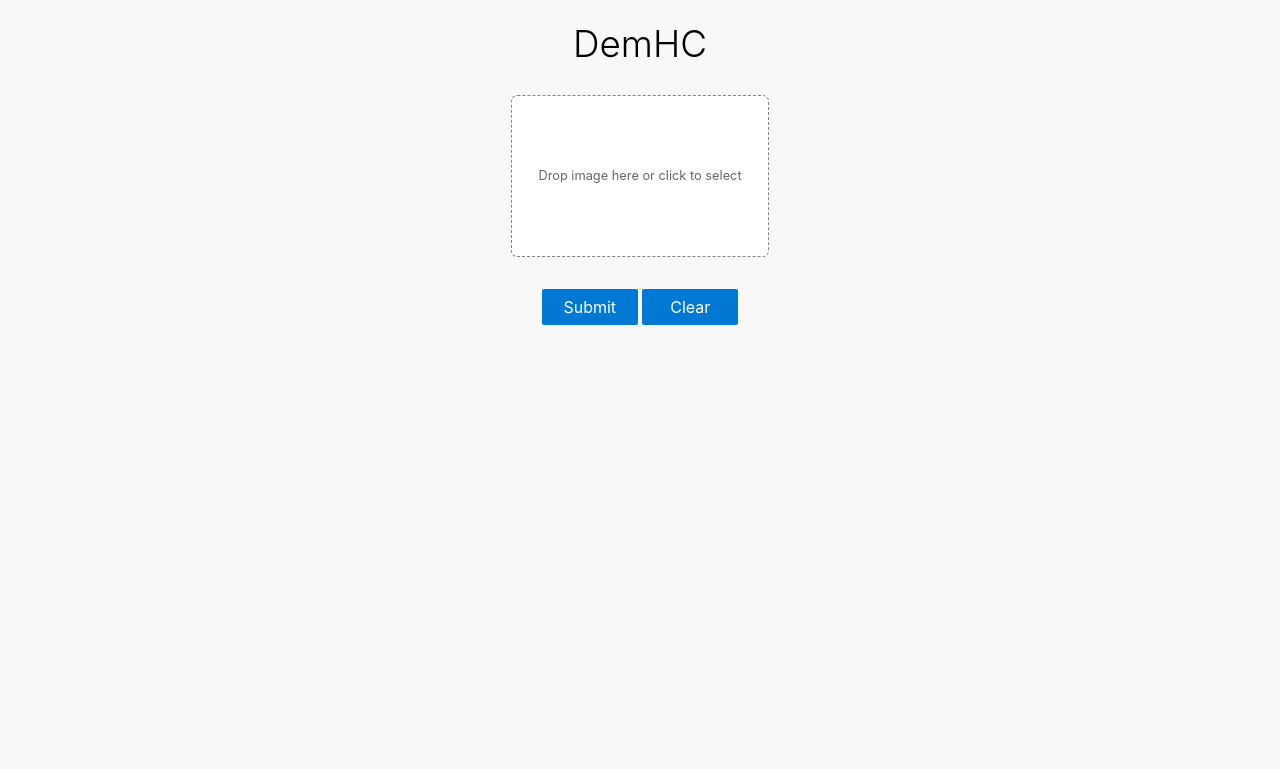
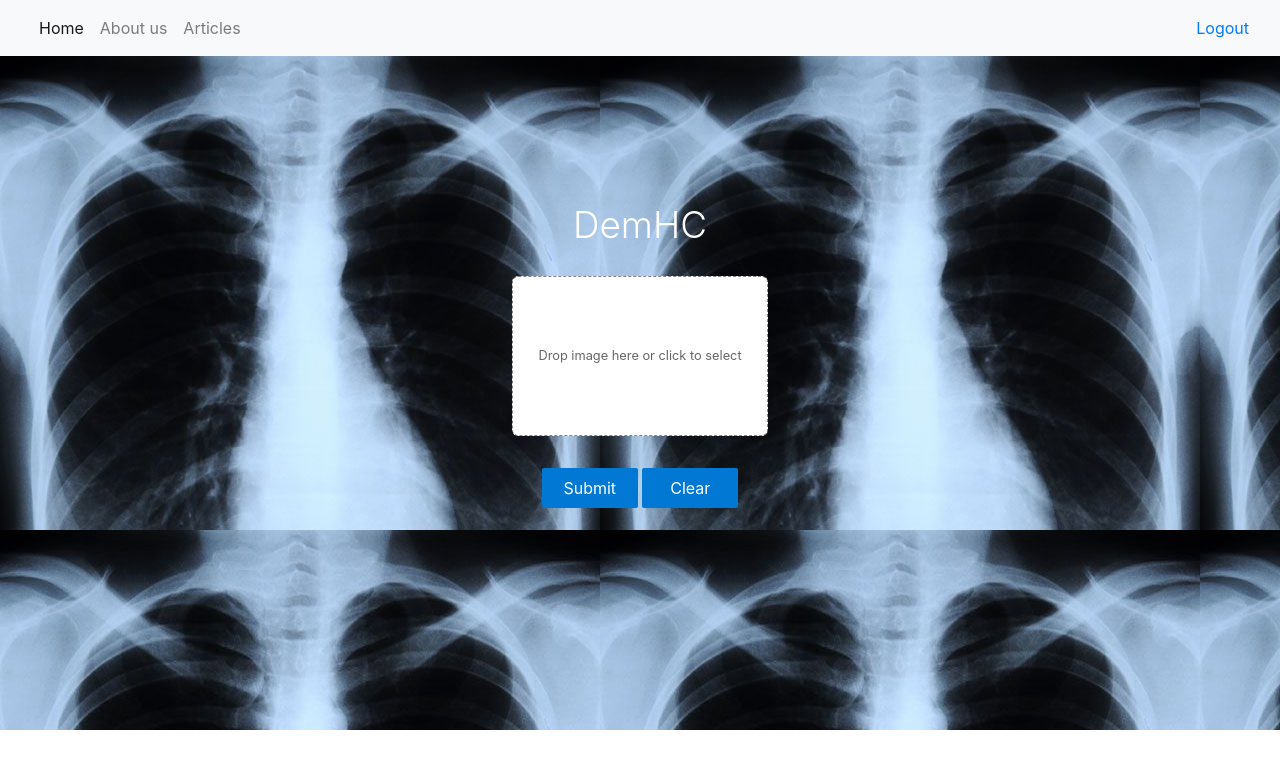
Before and after one commit to Sajan4072/DemHC-web-app-, a Flask app: page /index in a window 1280 px wide. Shown: the top 769 px of the page. Run offline with Flask 2, Linux system fonts and the light colour scheme; a user stored in the database is signed in; some libraries are stand-ins or nearby versions.

Commit message:
header and bg added

```diff
--- a/proj/templates/base.html
+++ b/proj/templates/base.html
@@ -7,6 +7,9 @@
     <title>DemHC</title>
     <meta name="viewport" content="width=device-width, initial-scale=1" />
     <link rel="stylesheet" type="text/css" href="{{ url_for('static',filename='main.css') }}" />
+    <link rel="stylesheet" href="https://stackpath.bootstrapcdn.com/bootstrap/4.1.3/css/bootstrap.min.css" integrity="sha384-MCw98/SFnGE8fJT3GXwEOngsV7Zt27NXFoaoApmYm81iuXoPkFOJwJ8ERdknLPMO" crossorigin="anonymous">
+    <script src="https://ajax.googleapis.com/ajax/libs/jquery/3.3.1/jquery.min.js"></script>
+    <link rel="stylesheet" href="https://use.fontawesome.com/releases/v5.6.1/css/all.css" integrity="sha384-gfdkjb5BdAXd+lj+gudLWI+BXq4IuLW5IT+brZEZsLFm++aCMlF1V92rMkPaX4PP" crossorigin="anonymous">
 
 </head>
 
--- a/proj/templates/index.html
+++ b/proj/templates/index.html
@@ -1,7 +1,53 @@
 {% extends "base.html" %} {% block content %}
+<!-- Navbar -->
+<nav class="navbar navbar-expand-lg navbar-light bg-light">
+    <!-- Container wrapper -->
+    <div class="container-fluid">
+        <!-- Toggle button -->
+        <button class="navbar-toggler" type="button" data-mdb-toggle="collapse" data-mdb-target="#navbarSupportedContent" aria-controls="navbarSupportedContent" aria-expanded="false" aria-label="Toggle navigation">
+      <i class="fas fa-bars"></i>
+    </button>
+
+        <!-- Collapsible wrapper -->
+        <div class="collapse navbar-collapse" id="navbarSupportedContent">
+            <!-- Navbar brand -->
+
+            <!-- Left links -->
+            <ul class="navbar-nav me-auto mb-2 mb-lg-0">
+                <li class="nav-item active">
+                    <a class="nav-link" href="#">Home</a>
+                </li>
+                <li class="nav-item">
+                    <a class="nav-link" href="#">About us</a>
+                </li>
+                <li class="nav-item">
+                    <a class="nav-link" href="#">Articles</a>
+                </li>
+            </ul>
+            <!-- Left links -->
+        </div>
+        <!-- Collapsible wrapper -->
+
+        <!-- Right elements -->
+        <div class="d-flex align-items-center">
+            <a href="{{ url_for('logout') }}">Logout</a>
+            <!-- Right elements -->
+            </a>
+        </div>
+        <!-- Container wrapper -->
+</nav>
+<!-- Navbar -->
+<div class="bg-image" style="
+      background-image:url('static/X.jpg');
+      height: 100%;
+      width: 100%;
+
+      object-fit: cover;
+      color: white;
+    ">
 
 
-<div class="main">
+    <div class="main" style="padding: 134px;">
         <div class="title">
             <h3>DemHC</h3>
             <!-- <p>
@@ -30,4 +76,6 @@
         </div>
     </div>
 
+</div>
+
 {% endblock %}
```
Also changed, not shown: proj/static/X.jpg (added), proj/templates/X.jpg (added), proj/uploads/image.jpg. Lines whose indentation alone changed are shown as unchanged.
